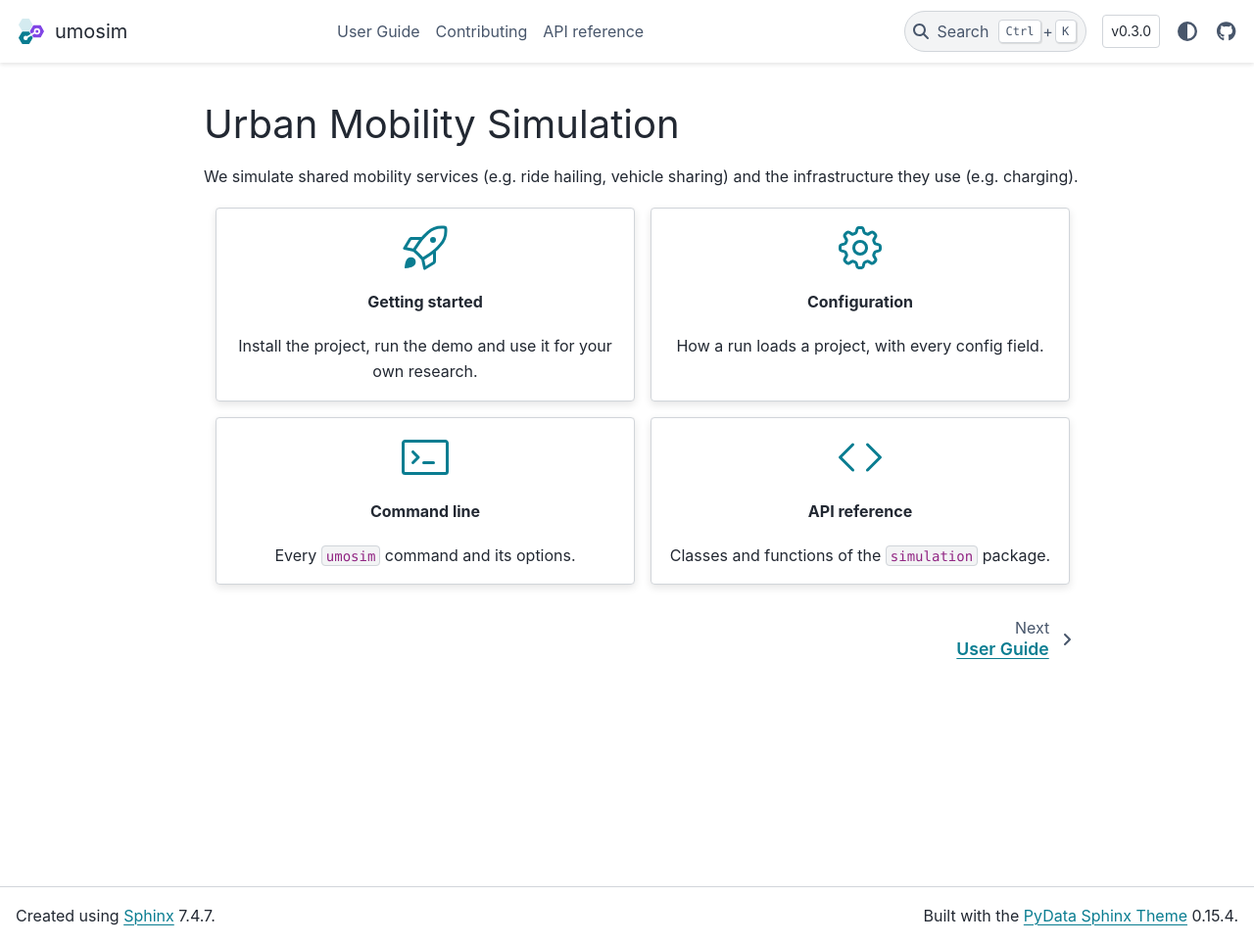
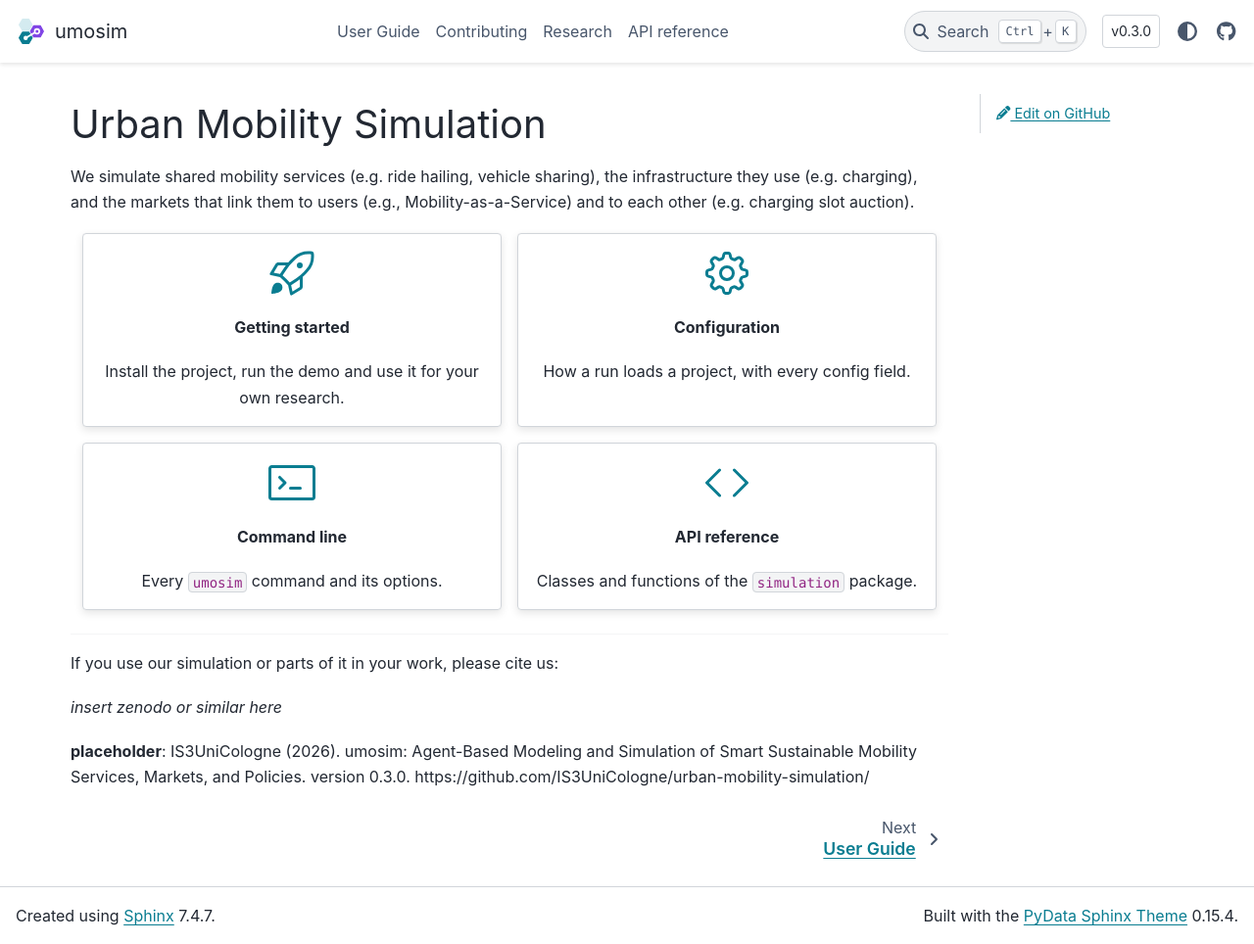
Before and after one commit to IS3UniCologne/urban-mobility-simulation, a Sphinx documentation site: the page built from docs/index.md, in a window 1280 px wide and 964 px high. Shown: the whole window at 98% size. Built offline with Sphinx 7.4.7 and the PyData theme 0.15.4, drawn with Linux system fonts in a browser that asks for light colours; the version number is read from the project's files by our own code.

Commit message:
docs: add citation placeholder and research page

````diff
--- a/docs/conf.py
+++ b/docs/conf.py
@@ -77,7 +77,9 @@ autodoc_pydantic_model_show_json = False
 # README and CONTRIBUTING link to each other's sections by heading
 myst_heading_anchors = 3
 # The landing page cards use sphinx-design directives in ::: fences
-myst_enable_extensions = ["colon_fence"]
+myst_enable_extensions = ["colon_fence", "substitution"]
+# enable markdown replacement of the version number in the docs, e.g. in the README
+myst_substitutions = {"release": release}
 
 html_theme = "pydata_sphinx_theme"
 html_title = f"umosim {release}"
@@ -88,7 +90,7 @@ html_static_path = ["_static"]
 html_css_files = ["custom.css"]
 html_js_files = ["sidebar.js"]
 # Top-level pages without pages below them would show an empty sidebar
-html_sidebars = {"index": [], "CONTRIBUTING": []}
+html_sidebars = {"index": [], "CONTRIBUTING": [], "research": []}
 html_theme_options = {
     "logo": {
         "text": "umosim",
@@ -105,6 +107,13 @@ html_theme_options = {
             "icon": "fa-brands fa-github",
         }
     ],
+    "use_edit_page_button": True,
+}
+html_context = {
+    "github_user": "IS3UniCologne",
+    "github_repo": "urban-mobility-simulation",
+    "github_version": "develop",
+    "doc_path": "docs",
 }
 
 
--- a/docs/index.md
+++ b/docs/index.md
@@ -1,6 +1,6 @@
 # Urban Mobility Simulation
 
-We simulate shared mobility services (e.g. ride hailing, vehicle sharing) and the infrastructure they use (e.g. charging).
+We simulate shared mobility services (e.g. ride hailing, vehicle sharing), the infrastructure they use (e.g. charging), and the markets that link them to users (e.g., Mobility-as-a-Service) and to each other (e.g. charging slot auction).
 
 ::::{grid} 1 2 2 2
 :gutter: 3
@@ -54,10 +54,19 @@ Classes and functions of the `simulation` package.
 :::
 ::::
 
+---
+
+If you use our simulation or parts of it in your work, please cite us:
+
+_insert zenodo or similar here_
+
+**placeholder**: IS3UniCologne (2026). umosim: Agent-Based Modeling and Simulation of Smart Sustainable Mobility Services, Markets, and Policies. version {{ release }}. https://github.com/IS3UniCologne/urban-mobility-simulation/
+
 ```{toctree}
 :hidden:
 
 guide
 Contributing <CONTRIBUTING>
+research
 api
 ```
````
Also changed, not shown: README.md (+1 -0 lines), docs/research.md (added, +33 -0 lines).
